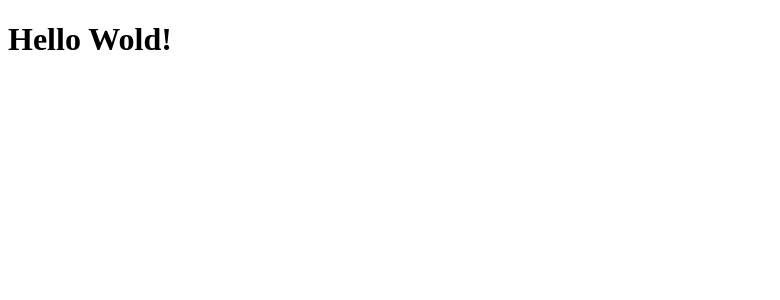
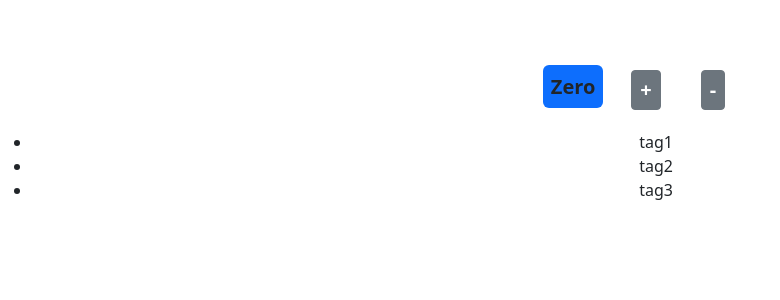
Before and after one commit to Tarakan-Begemot/shop-counter, a React (Create React App) app: page / in a window 1280 px wide. Shown: the top 300 px of the page, without its empty margins (0-780 px from the left). Built offline with nearby package versions, Linux system fonts and the light colour scheme.

Commit message:
first changes

```diff
--- a/package.json
+++ b/package.json
@@ -6,9 +6,10 @@
     "@testing-library/jest-dom": "^5.16.4",
     "@testing-library/react": "^13.3.0",
     "@testing-library/user-event": "^13.5.0",
+    "bootstrap": "^5.2.0-beta1",
     "react": "^18.2.0",
     "react-dom": "^18.2.0",
-    "react-scripts": "5.0.1",
+    "react-scripts": "^2.1.3",
     "web-vitals": "^2.1.4"
   },
   "scripts": {
--- a/src/App.js
+++ b/src/App.js
@@ -1,9 +1,15 @@
 import React from 'react';
+import Counter from './components/counter';
+import 'bootstrap/dist/css/bootstrap.min.css';
 
 function App() {
+  const style = {
+    textAlign: 'center',
+    marginTop: 50,
+  };
   return (
-    <div className="App">
-      <h1>Hello Wold!</h1>
+    <div className="App" style={style}>
+      <Counter />
     </div>
   );
 }
--- /dev/null
+++ b/src/components/counter.jsx
@@ -0,0 +1,50 @@
+import React, { useState } from 'react';
+
+const Counter = () => {
+  const [count, setCount] = useState(0);
+  const [tags, setTags] = useState(['tag1', 'tag2', 'tag3']);
+  const style = {
+    fontSize: 20,
+    fontWeight: 'bold',
+    margin: 20,
+  };
+
+  const formatCount = () => (count === 0 ? 'Zero' : count);
+
+  const renderTags = () => {
+    if (tags.length === 0) return <p>There are no tags!</p>;
+    return (
+      <ul>
+        {tags.map((tag) => (
+          <li key={tag}>{tag}</li>
+        ))}
+      </ul>
+    );
+  };
+
+  const handleIncrement = () => setCount(count + 1);
+  const handleDecrement = () => setCount(count - 1);
+
+  return (
+    <>
+      <span style={style} className={countClasses()}>
+        {formatCount()}
+      </span>
+      <button style={style} onClick={handleIncrement} className="btn btn-secondary btn-sm">
+        +
+      </button>
+      <button style={style} onClick={handleDecrement} className="btn btn-secondary btn-sm">
+        -
+      </button>
+      {renderTags()}
+    </>
+  );
+
+  function countClasses() {
+    let classes = 'm-2 p-2 rounded bg-';
+    classes += count === 0 ? 'primary' : 'success';
+    return classes;
+  }
+};
+
+export default Counter;
```
Also changed, not shown: 1 other file (tests, documents, lock files or other folders).
